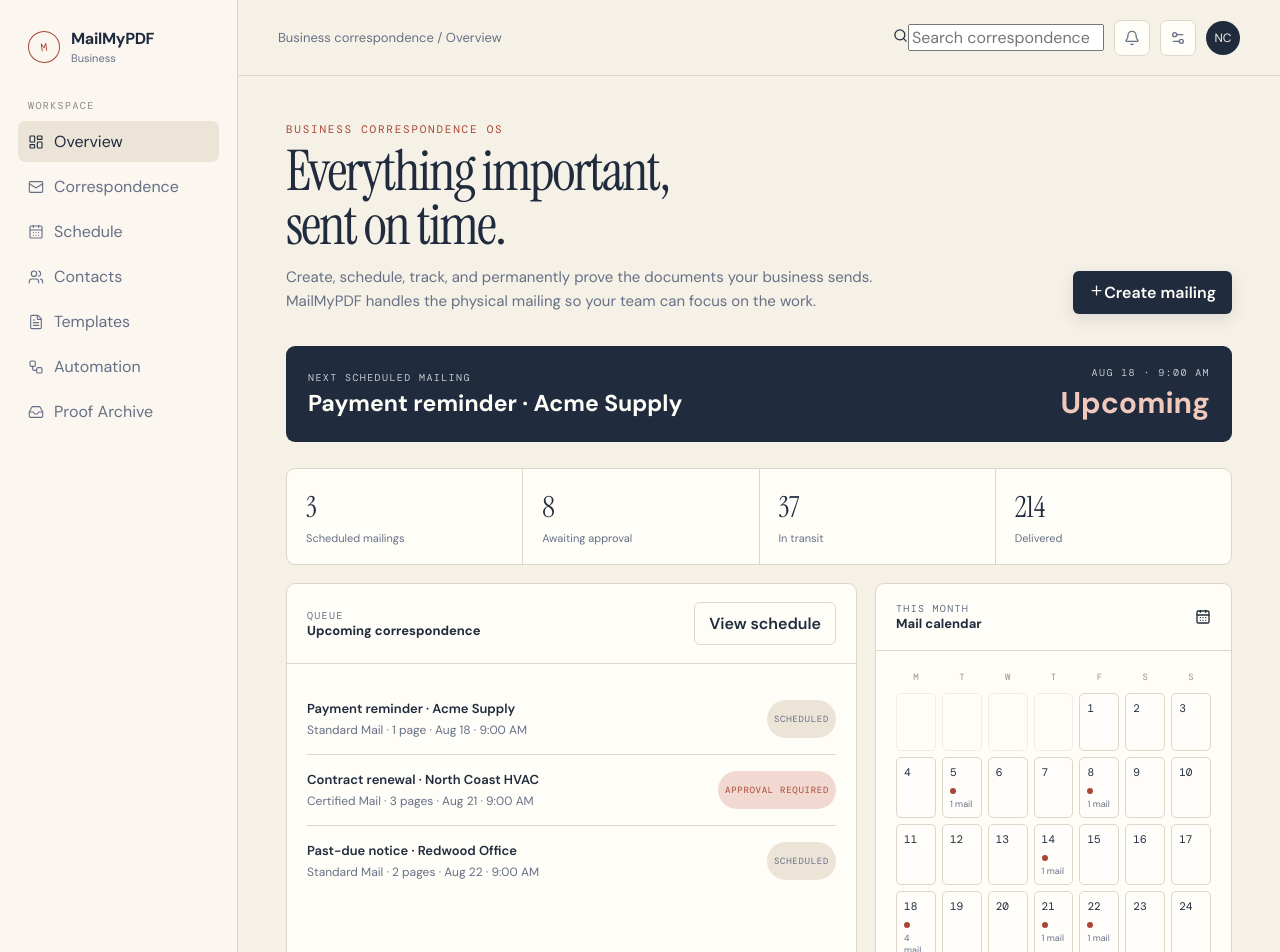
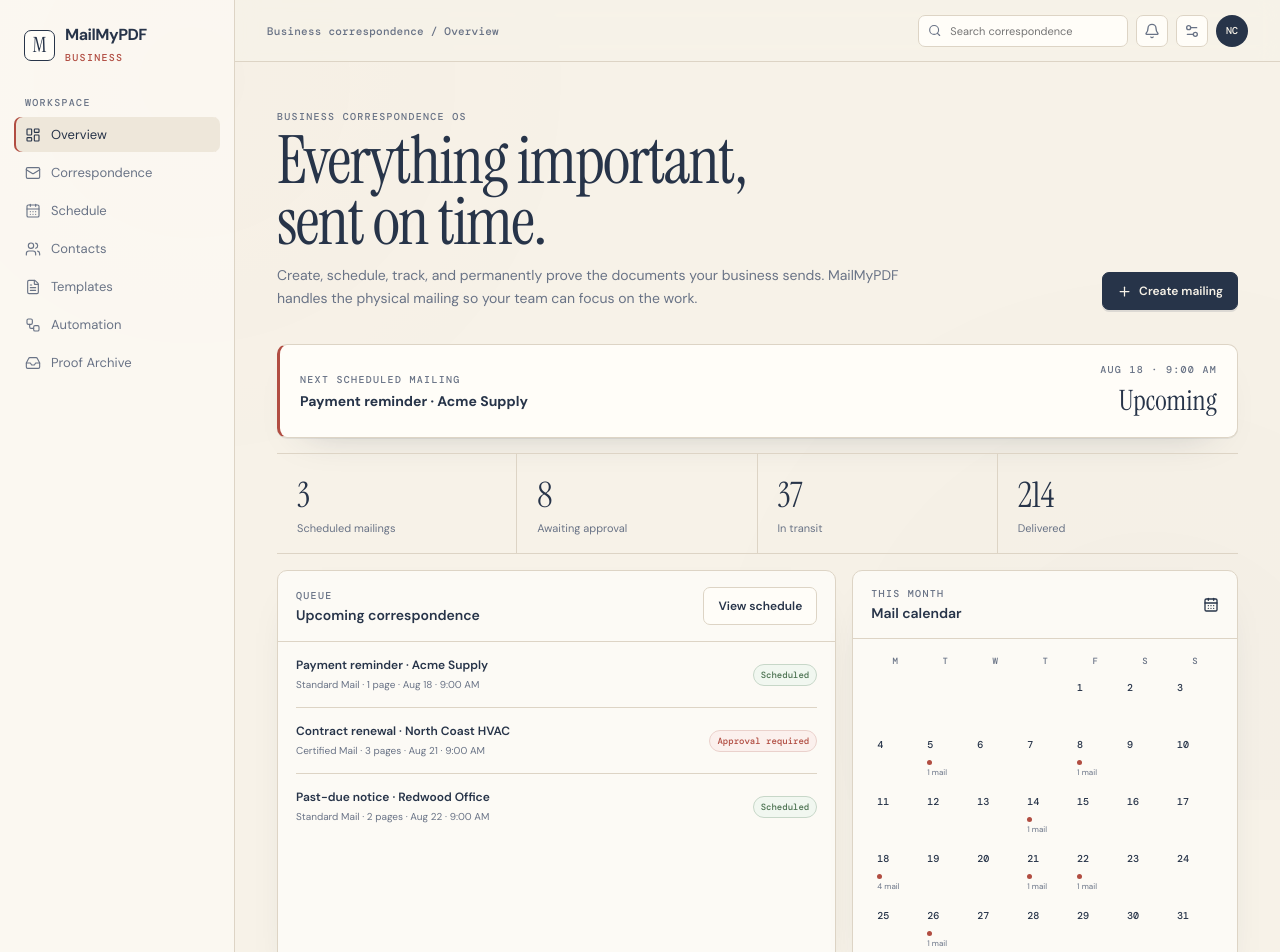
Before and after one commit to mycomind4-arch/mailmypdf-smallbusiness, a React (Vite) app: page / in a window 1280 px wide. Shown: the top 952 px of the page. Built offline with nearby package versions, Linux system fonts and the light colour scheme.

Commit message:
style: adopt MailMyPDF warm postal design system for SMB workspace

```diff
--- a/src/styles.css
+++ b/src/styles.css
@@ -1,101 +1,142 @@
 @import url('https://fonts.googleapis.com/css2?family=DM+Mono:wght@400;500&family=DM+Sans:wght@400;500;600;700&family=Instrument+Serif:ital@0;1&display=swap');
 
 :root {
-  --paper: #f6f1e7;
-  --paper-deep: #ebe4d7;
-  --card: #fffdf8;
-  --ink: #202b3d;
-  --ink-soft: #667085;
-  --stamp: #a94735;
-  --stamp-soft: #f1d8d1;
-  --rule: #ded6c9;
-  --green: #4e6f5a;
-  --amber: #a2763b;
-  --shadow: 0 18px 45px rgba(32,43,61,.08);
+  --paper: #f7f2e8;
+  --paper-deep: #eee7da;
+  --card: #fcfaf5;
+  --ink: #273449;
+  --ink-soft: #697386;
+  --stamp: #b14d42;
+  --stamp-soft: #ead1cc;
+  --rule: #ddd4c5;
+  --white: #fffdf8;
+  --radius: 10px;
+  --shadow: 0 18px 42px -30px rgba(39,52,73,.35), 0 1px 0 rgba(39,52,73,.08);
 }
 
 * { box-sizing: border-box; }
-body { margin:0; background:var(--paper); color:var(--ink); font-family:'DM Sans',system-ui,sans-serif; -webkit-font-smoothing:antialiased; }
-button, input, select { font:inherit; }
-button { cursor:pointer; }
-.serif { font-family:'Instrument Serif', Georgia, serif; font-weight:400; }
-.mono { font-family:'DM Mono', monospace; }
+html, body, #root { min-height: 100%; margin: 0; }
+body {
+  background: var(--paper);
+  color: var(--ink);
+  font-family: 'DM Sans', system-ui, sans-serif;
+  -webkit-font-smoothing: antialiased;
+}
+body::before { content: ''; position: fixed; inset: 0; pointer-events: none; opacity: .35; background: radial-gradient(circle at 15% 10%, rgba(177,77,66,.05), transparent 35%), radial-gradient(circle at 90% 90%, rgba(39,52,73,.05), transparent 40%); }
+button, input, select { font: inherit; }
+button { cursor: pointer; }
+button:disabled { cursor: not-allowed; opacity: .5; }
+.serif { font-family: 'Instrument Serif', Georgia, serif; font-weight: 400; letter-spacing: -.025em; }
 
-.app { min-height:100vh; display:grid; grid-template-columns:238px 1fr; }
-.sidebar { border-right:1px solid var(--rule); padding:28px 18px; background:rgba(255,253,248,.48); display:flex; flex-direction:column; }
-.brand { display:flex; align-items:center; gap:11px; padding:0 10px 34px; }
-.brand-mark { width:32px; height:32px; border:1px solid var(--stamp); border-radius:50%; display:grid; place-items:center; color:var(--stamp); font-family:'DM Mono'; font-size:11px; transform:rotate(-8deg); }
-.brand-name { font-weight:700; letter-spacing:-.02em; }
-.brand-sub { display:block; color:var(--ink-soft); font-size:11px; margin-top:2px; }
-.nav-label { padding:0 10px; color:#8b8b83; font:10px 'DM Mono'; letter-spacing:.14em; text-transform:uppercase; margin:0 0 9px; }
-.nav { display:grid; gap:4px; }
-.nav button { border:0; background:transparent; color:var(--ink-soft); padding:10px; border-radius:7px; text-align:left; display:flex; gap:10px; align-items:center; }
-.nav button:hover,.nav button.active { background:var(--paper-deep); color:var(--ink); }
-.sidebar-bottom { margin-top:auto; border-top:1px solid var(--rule); padding:18px 10px 0; }
-.business { font-size:13px; font-weight:600; }
-.business-meta { color:var(--ink-soft); font-size:11px; margin-top:4px; }
+.app { display: flex; min-height: 100vh; position: relative; }
+.sidebar { width: 235px; flex: 0 0 235px; border-right: 1px solid var(--rule); background: rgba(252,250,245,.74); padding: 24px 14px 16px; display: flex; flex-direction: column; }
+.brand { display: flex; align-items: center; gap: 10px; padding: 0 10px 30px; }
+.brand-mark { width: 31px; height: 31px; border: 1px solid var(--ink); border-radius: 7px; display: grid; place-items: center; font-family: 'Instrument Serif'; font-size: 21px; background: var(--white); }
+.brand-name { font-weight: 700; letter-spacing: -.03em; }
+.brand-sub { color: var(--stamp); font: 500 10px 'DM Mono'; text-transform: uppercase; letter-spacing: .13em; }
+.nav-label, .eyebrow, .card-kicker, .label { color: var(--ink-soft); font: 500 10px 'DM Mono'; text-transform: uppercase; letter-spacing: .13em; }
+.nav-label { padding: 0 11px 8px; }
+.nav { display: grid; gap: 3px; }
+.nav button { border: 0; background: transparent; color: var(--ink-soft); display: flex; align-items: center; gap: 10px; padding: 9px 11px; border-radius: 7px; text-align: left; font-size: 13px; }
+.nav button:hover { color: var(--ink); background: var(--paper-deep); }
+.nav button.active { color: var(--ink); background: var(--paper-deep); box-shadow: inset 2px 0 var(--stamp); }
+.sidebar-bottom { margin-top: auto; border-top: 1px solid var(--rule); padding: 17px 10px 4px; }
+.business { font-size: 12px; font-weight: 600; }
+.business-meta { color: var(--ink-soft); font-size: 10px; margin-top: 4px; }
 
-.main { min-width:0; }
-.topbar { height:76px; border-bottom:1px solid var(--rule); display:flex; align-items:center; justify-content:space-between; padding:0 40px; background:rgba(246,241,231,.76); backdrop-filter:blur(10px); position:sticky; top:0; z-index:5; }
-.topbar-title { color:var(--ink-soft); font-size:13px; }
-.top-actions { display:flex; align-items:center; gap:10px; }
-.icon-btn { border:1px solid var(--rule); background:var(--card); border-radius:7px; width:36px; height:36px; display:grid; place-items:center; color:var(--ink-soft); }
-.avatar { width:34px; height:34px; border-radius:50%; background:var(--ink); color:var(--paper); display:grid; place-items:center; font-size:12px; }
+.main { flex: 1; min-width: 0; }
+.topbar { height: 62px; border-bottom: 1px solid var(--rule); display: flex; align-items: center; justify-content: space-between; padding: 0 32px; background: rgba(247,242,232,.78); backdrop-filter: blur(10px); position: sticky; top: 0; z-index: 5; }
+.topbar-title { color: var(--ink-soft); font: 500 11px 'DM Mono'; letter-spacing: .02em; }
+.top-actions { display: flex; align-items: center; gap: 8px; }
+.icon-btn { width: 32px; height: 32px; display: grid; place-items: center; border: 1px solid var(--rule); border-radius: 7px; background: var(--white); color: var(--ink-soft); }
+.icon-btn:hover { color: var(--ink); border-color: #c9bfae; }
+.avatar { width: 32px; height: 32px; border-radius: 50%; background: var(--ink); color: var(--paper); display: grid; place-items: center; font: 500 10px 'DM Mono'; }
+.search { display: flex; align-items: center; gap: 7px; width: 210px; height: 32px; padding: 0 9px; border: 1px solid var(--rule); border-radius: 7px; background: var(--white); color: var(--ink-soft); }
+.search input { border: 0; outline: 0; width: 100%; background: transparent; font-size: 11px; }
 
-.content { max-width:1260px; margin:0 auto; padding:46px 48px 80px; }
-.eyebrow { color:var(--stamp); font:11px 'DM Mono'; letter-spacing:.16em; text-transform:uppercase; }
-h1 { font-size:56px; line-height:.96; margin:9px 0 12px; letter-spacing:-.035em; }
-.subtitle { color:var(--ink-soft); max-width:620px; font-size:15px; line-height:1.65; }
-.header-row { display:flex; align-items:flex-end; justify-content:space-between; gap:30px; margin-bottom:32px; }
-.primary { border:0; background:var(--ink); color:#fffdf8; padding:11px 16px; border-radius:6px; font-weight:600; box-shadow:0 5px 15px rgba(32,43,61,.12); }
-.primary:hover { transform:translateY(-1px); }
-.secondary { border:1px solid var(--rule); background:var(--card); color:var(--ink); padding:10px 14px; border-radius:6px; font-weight:600; }
+.content { max-width: 1320px; margin: 0 auto; padding: 48px 42px 70px; }
+.header-row, .page-header { display: flex; justify-content: space-between; align-items: flex-end; gap: 30px; margin-bottom: 34px; }
+.header-row > div:first-child { max-width: 700px; }
+h1 { margin: 8px 0 12px; font-size: clamp(48px, 5.2vw, 76px); line-height: .91; }
+h2 { margin: 8px 0 9px; font-size: clamp(42px, 4vw, 60px); line-height: .94; }
+.subtitle, .page-header p { max-width: 650px; margin: 0; color: var(--ink-soft); font-size: 14px; line-height: 1.65; }
+.page-header { align-items: center; }
+.page-header p { max-width: 620px; }
+.primary, .secondary { display: inline-flex; align-items: center; justify-content: center; gap: 7px; border-radius: 7px; padding: 10px 14px; font-size: 12px; font-weight: 600; white-space: nowrap; }
+.primary { border: 1px solid var(--ink); background: var(--ink); color: var(--paper); box-shadow: 0 2px 0 rgba(39,52,73,.12); }
+.primary:hover { transform: translateY(-1px); }
+.secondary { border: 1px solid var(--rule); background: var(--white); color: var(--ink); }
 
-.deadline { background:var(--ink); color:#fffdf8; border-radius:9px; padding:20px 22px; display:flex; justify-content:space-between; align-items:center; margin-bottom:26px; }
-.deadline .label { color:#c4cad2; font:10px 'DM Mono'; letter-spacing:.14em; text-transform:uppercase; }
-.deadline strong { font-size:23px; margin-top:4px; display:block; }
-.deadline-right { text-align:right; }
-.deadline-right strong { font-size:30px; color:#f0c8bc; }
+.deadline { display: flex; justify-content: space-between; align-items: center; padding: 18px 20px; border: 1px solid var(--rule); border-left: 3px solid var(--stamp); background: var(--white); border-radius: var(--radius); box-shadow: var(--shadow); margin-bottom: 15px; }
+.deadline strong { display: block; margin-top: 6px; font-size: 14px; }
+.deadline-right { text-align: right; }
+.deadline-right strong { font: 400 28px 'Instrument Serif'; }
 
-.grid { display:grid; grid-template-columns:1.6fr 1fr; gap:18px; }
-.card { background:var(--card); border:1px solid var(--rule); border-radius:9px; box-shadow:0 1px 0 rgba(32,43,61,.04); }
-.card-head { padding:18px 20px; border-bottom:1px solid var(--rule); display:flex; justify-content:space-between; align-items:center; }
-.card-title { font-size:13px; font-weight:700; }
-.card-kicker { color:var(--ink-soft); font:10px 'DM Mono'; text-transform:uppercase; letter-spacing:.13em; }
-.card-body { padding:20px; }
+.stat-grid { display: grid; grid-template-columns: repeat(4,1fr); border-top: 1px solid var(--rule); border-bottom: 1px solid var(--rule); margin-bottom: 16px; }
+.stat { padding: 18px 20px; border-right: 1px solid var(--rule); }
+.stat:last-child { border-right: 0; }
+.stat-value { font: 400 35px 'Instrument Serif'; }
+.stat-label { color: var(--ink-soft); font-size: 11px; margin-top: 3px; }
+.grid { display: grid; grid-template-columns: 1.45fr 1fr; gap: 16px; }
+.lower { margin-top: 16px; }
+.card { border: 1px solid var(--rule); background: var(--card); border-radius: var(--radius); box-shadow: var(--shadow); overflow: hidden; }
+.card-head { display: flex; justify-content: space-between; align-items: center; gap: 16px; padding: 16px 18px; border-bottom: 1px solid var(--rule); }
+.card-title { font-size: 14px; font-weight: 600; margin-top: 4px; }
+.card-body { padding: 0 18px 18px; }
+.queue-item { display: flex; justify-content: space-between; align-items: center; gap: 20px; padding: 15px 0; border-bottom: 1px solid var(--rule); }
+.queue-item:last-child { border-bottom: 0; }
+.item-title { font-size: 12px; font-weight: 600; }
+.item-meta, .event-meta { color: var(--ink-soft); font-size: 10px; line-height: 1.5; margin-top: 4px; }
+.badge { display: inline-flex; border: 1px solid #c7d7c8; background: #f1f7f0; color: #4d7352; border-radius: 999px; padding: 4px 7px; font: 500 9px 'DM Mono'; white-space: nowrap; }
+.badge.red { border-color: var(--stamp-soft); background: #fbf0ed; color: var(--stamp); }
+.calendar { display: grid; grid-template-columns: repeat(7,1fr); gap: 2px; padding-top: 16px; }
+.day-name { color: var(--ink-soft); font: 500 9px 'DM Mono'; text-align: center; padding-bottom: 6px; }
+.day { min-height: 55px; padding: 5px; border: 1px solid transparent; border-radius: 5px; position: relative; }
+.day:hover { border-color: var(--rule); background: var(--paper); }
+.day.muted { opacity: .25; }
+.day-num { font: 500 10px 'DM Mono'; }
+.dot { width: 5px; height: 5px; border-radius: 50%; background: var(--stamp); margin-top: 9px; }
+.day-count { color: var(--ink-soft); font-size: 8px; margin-top: 2px; }
+.timeline { padding-top: 4px; }
+.event { padding: 13px 0 13px 13px; border-left: 1px solid var(--rule); position: relative; }
+.event::before { content:''; position:absolute; width:6px; height:6px; border-radius:50%; background:var(--stamp); left:-3.5px; top:18px; }
+.event-date { color: var(--ink-soft); font: 500 9px 'DM Mono'; }
+.event-title { font-size: 11px; font-weight: 600; margin-top: 4px; }
+.action-row { display: flex; gap: 8px; margin-top: 16px; }
 
-.stat-grid { display:grid; grid-template-columns:repeat(4,1fr); gap:1px; background:var(--rule); border:1px solid var(--rule); border-radius:9px; overflow:hidden; margin-bottom:18px; }
-.stat { background:var(--card); padding:19px; }
-.stat-value { font:29px 'Instrument Serif'; }
-.stat-label { color:var(--ink-soft); font-size:11px; margin-top:5px; }
+.schedule-grid { display: grid; gap: 9px; }
+.schedule-card { display: grid; grid-template-columns: 150px 1fr auto; align-items: center; gap: 20px; padding: 18px; border: 1px solid var(--rule); background: var(--card); border-radius: var(--radius); box-shadow: var(--shadow); }
+.schedule-date { border-right: 1px solid var(--rule); display: flex; flex-direction: column; gap: 3px; }
+.schedule-date span { font: 500 10px 'DM Mono'; color: var(--ink-soft); }
+.schedule-date strong { font: 400 21px 'Instrument Serif'; }
+.table-card { border: 1px solid var(--rule); background: var(--card); border-radius: var(--radius); overflow: hidden; }
+.table-head, .table-row { display: grid; grid-template-columns: 1.5fr 1fr .8fr .9fr; gap: 18px; align-items: center; padding: 14px 18px; }
+.table-head { color: var(--ink-soft); font: 500 9px 'DM Mono'; text-transform: uppercase; letter-spacing: .1em; border-bottom: 1px solid var(--rule); }
+.table-row { font-size: 11px; border-bottom: 1px solid var(--rule); }
+.table-row:last-child { border-bottom: 0; }
+.automation-card { display: flex; align-items: stretch; gap: 10px; margin: 25px 0 18px; padding: 18px; border: 1px solid var(--rule); background: var(--card); border-radius: var(--radius); box-shadow: var(--shadow); }
+.automation-step { flex: 1; padding: 14px; border: 1px solid var(--rule); background: var(--white); border-radius: 7px; }
+.automation-step span { display:block; color:var(--stamp); font:500 9px 'DM Mono'; letter-spacing:.12em; margin-bottom:10px; }
+.automation-step strong { font-size: 11px; line-height:1.45; }
+.empty-feature { display:flex; align-items:flex-start; gap:15px; padding:25px; border:1px dashed #cfc5b6; background:rgba(255,253,248,.5); border-radius:var(--radius); color:var(--ink-soft); }
+.empty-feature strong { color:var(--ink); font-size:13px; }
+.empty-feature p { margin:6px 0 0; font-size:11px; line-height:1.6; }
 
-.queue { display:grid; gap:0; }
-.queue-item { display:grid; grid-template-columns:1fr auto; gap:20px; padding:16px 0; border-bottom:1px solid var(--rule); }
-.queue-item:last-child { border-bottom:0; }
-.item-title { font-weight:600; font-size:13px; }
-.item-meta { color:var(--ink-soft); font-size:12px; margin-top:5px; }
-.badge { display:inline-flex; align-items:center; gap:5px; padding:4px 7px; border-radius:999px; background:var(--paper-deep); color:var(--ink-soft); font:9px 'DM Mono'; letter-spacing:.08em; text-transform:uppercase; }
-.badge.green { background:#e4eee7; color:var(--green); }
-.badge.red { background:var(--stamp-soft); color:var(--stamp); }
+.overlay { position: fixed; inset: 0; background: rgba(39,52,73,.28); backdrop-filter: blur(3px); display:grid; place-items:center; z-index:20; padding:20px; }
+.composer { width:min(560px,100%); background:var(--card); border:1px solid var(--rule); border-radius:12px; box-shadow:0 30px 80px -35px rgba(39,52,73,.55); padding:24px; }
+.composer-head { display:flex; justify-content:space-between; align-items:flex-start; margin-bottom:24px; }
+.composer h2 { font-size:42px; }
+.composer label { display:block; color:var(--ink-soft); font:500 10px 'DM Mono'; text-transform:uppercase; letter-spacing:.08em; margin-top:14px; }
+.composer input, .composer select { width:100%; height:40px; margin-top:7px; padding:0 10px; border:1px solid var(--rule); border-radius:7px; background:var(--white); color:var(--ink); outline:none; font:400 12px 'DM Sans'; }
+.composer input:focus, .composer select:focus { border-color:var(--ink-soft); box-shadow:0 0 0 3px rgba(39,52,73,.06); }
+.form-grid { display:grid; grid-template-columns:1fr 1fr; gap:12px; }
+.check { display:flex !important; align-items:center; gap:8px; text-transform:none !important; letter-spacing:0 !important; font-family:'DM Sans' !important; font-size:11px !important; color:var(--ink) !important; }
+.check input { width:15px; height:15px; margin:0; }
+.composer-preview { margin-top:18px; padding:14px; border:1px solid var(--rule); background:var(--paper); border-radius:7px; }
+.composer-preview span { display:block; color:var(--ink-soft); font:500 9px 'DM Mono'; text-transform:uppercase; letter-spacing:.1em; }
+.composer-preview strong { display:block; font:400 24px 'Instrument Serif'; margin-top:5px; }
+.composer-preview small { color:var(--ink-soft); display:block; margin-top:5px; font-size:10px; }
+.composer-actions { display:flex; justify-content:flex-end; gap:8px; margin-top:20px; }
 
-.calendar { display:grid; grid-template-columns:repeat(7,1fr); gap:6px; }
-.day-name { color:#92938b; font:9px 'DM Mono'; text-align:center; padding-bottom:4px; }
-.day { min-height:58px; border:1px solid var(--rule); border-radius:5px; padding:7px; background:#fffdfa; }
-.day.muted { opacity:.4; }
-.day-num { font:11px 'DM Mono'; }
-.dot { width:6px; height:6px; background:var(--stamp); border-radius:50%; margin-top:9px; }
-.day-count { color:var(--ink-soft); font-size:9px; margin-top:4px; }
-
-.timeline { display:grid; gap:0; }
-.event { position:relative; padding:0 0 22px 28px; border-left:1px solid var(--rule); }
-.event:last-child { border-left-color:transparent; }
-.event:before { content:''; position:absolute; width:8px; height:8px; border:2px solid var(--stamp); border-radius:50%; background:var(--card); left:-5px; top:2px; }
-.event-date { font:10px 'DM Mono'; color:var(--ink-soft); }
-.event-title { font-weight:600; font-size:13px; margin-top:5px; }
-.event-meta { color:var(--ink-soft); font-size:11px; margin-top:4px; }
-
-.next { border-left:3px solid var(--stamp); }
-.next .card-body { padding-left:18px; }
-
-@media(max-width:950px){ .app{grid-template-columns:1fr}.sidebar{display:none}.content{padding:34px 24px 60px}.topbar{padding:0 24px}.grid{grid-template-columns:1fr} }
-@media(max-width:620px){ h1{font-size:42px}.header-row{display:block}.header-row .primary{margin-top:20px}.stat-grid{grid-template-columns:repeat(2,1fr)}.content{padding:28px 16px 50px}.topbar-title{display:none}.deadline{display:block}.deadline-right{text-align:left;margin-top:15px} }
+@media (max-width: 980px) { .sidebar { width: 190px; flex-basis:190px; } .content { padding: 38px 24px 60px; } .grid { grid-template-columns:1fr; } .search { display:none; } }
+@media (max-width: 720px) { .app { display:block; } .sidebar { width:100%; height:auto; padding:12px; border-right:0; border-bottom:1px solid var(--rule); } .brand { padding:4px 8px 12px; } .nav { display:flex; overflow:auto; } .nav-label, .sidebar-bottom { display:none; } .nav button { flex:0 0 auto; } .topbar { padding:0 14px; } .content { padding:28px 14px 50px; } .header-row, .page-header { display:block; } .header-row .primary, .page-header .primary { margin-top:20px; } h1 { font-size:52px; } h2 { font-size:44px; } .stat-grid { grid-template-columns:1fr 1fr; } .stat:nth-child(2) { border-right:0; } .stat:nth-child(-n+2) { border-bottom:1px solid var(--rule); } .schedule-card { grid-template-columns:1fr; gap:10px; } .schedule-date { border-right:0; border-bottom:1px solid var(--rule); padding-bottom:10px; } .table-head { display:none; } .table-row { grid-template-columns:1fr; gap:5px; } .automation-card { display:grid; } .deadline { align-items:flex-start; gap:15px; } .deadline-right { text-align:left; } }
```
